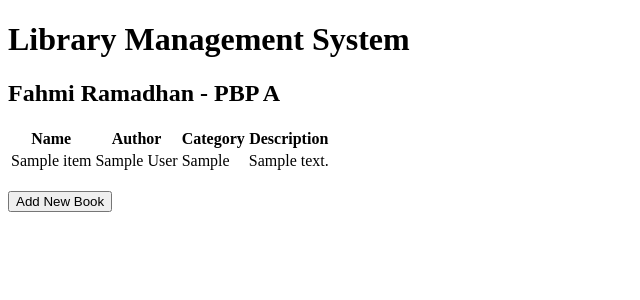
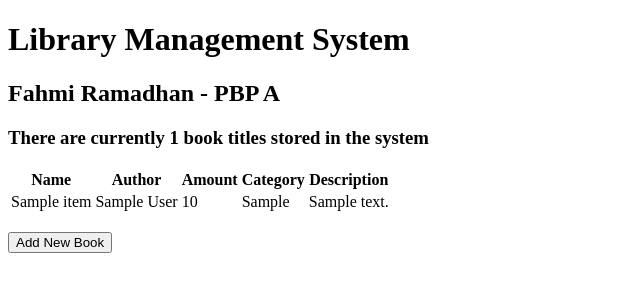
Before and after one commit to fahmi-ramadhan/library-app, a Django app: page /main/ in a window 1280 px wide. Shown: the top 300 px of the page, without its empty margins (0-640 px from the left). Run offline with Django 4.2, Linux system fonts and the light colour scheme; tables that the repository leaves empty hold one stand-in row (values such as "Sample post").

Commit message:
Update main.html

```diff
--- a/main/templates/main.html
+++ b/main/templates/main.html
@@ -5,10 +5,13 @@
 
     <h2>{{student_name}} - {{class}}</h2>
 
+    <h3>There are currently {{books|length}} book titles stored in the system</h3>
+
     <table>
         <tr>
             <th>Name</th>
             <th>Author</th>
+            <th>Amount</th>
             <th>Category</th>
             <th>Description</th>
         </tr>
@@ -17,6 +20,7 @@
             <tr>
                 <td>{{book.name}}</td>
                 <td>{{book.author}}</td>
+                <td>{{book.amount}}</td>
                 <td>{{book.category}}</td>
                 <td>{{book.description}}</td>
             </tr>
```
